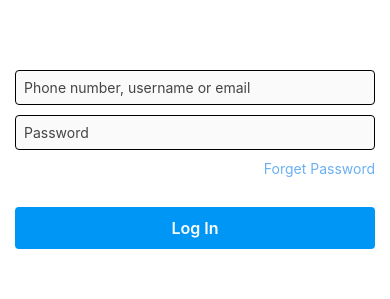
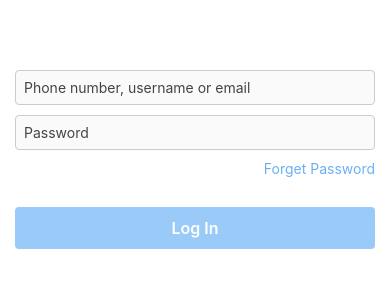
Before and after one commit to deepakrh185/react-native-ig, a React Native app: screen /LoginScreen in a window 390 px wide. Shown: the part 185-484 px from the top of the page. Built offline with nearby package versions, Linux system fonts and the light colour scheme.

Commit message:
done with login page

```diff
--- a/components/LoginScreen/LoginForm.js
+++ b/components/LoginScreen/LoginForm.js
@@ -1,4 +1,4 @@
-import React from "react";
+import React, { useState } from "react";
 import {
   View,
   TextInput,
@@ -8,12 +8,40 @@ import {
   Pressable,
   TouchableOpacity,
 } from "react-native";
+import * as Yup from "yup";
+import { Formik } from "formik";
+import * as Validator from "email-validator";
 
 const LoginForm = () => {
+  const loginFormSchema = Yup.object().shape({
+    email: Yup.string().email().required("An email is required"),
+    password: Yup.string()
+      .required()
+      .min(6, "Your password has to have at least 8 characters"),
+  });
   return (
     <View style={styles.container}>
+      <Formik
+        initialValues={{ email: "", password: "" }}
+        onSubmit={(values) => {
+          console.log(values);
+        }}
+        validationSchema={loginFormSchema}
+        validateOnMount={true}
+      >
+        {({ handleChange, handleBlur, handleSubmit, values, isValid }) => (
           <View style={styles.wrapper}>
-        <View style={styles.inputField}>
+            <View
+              style={[
+                styles.inputField,
+                {
+                  borderColor:
+                    values.email.length < 1 || Validator.validate(values.email)
+                      ? "#ccc"
+                      : "red",
+                },
+              ]}
+            >
               <TextInput
                 placeholderTextColor="#444"
                 placeholder="Phone number, username or email"
@@ -21,9 +49,22 @@ const LoginForm = () => {
                 keyboardType="email-address"
                 textContentType="emailAddress"
                 autoFocus={true}
+                onChangeText={handleChange("email")}
+                onBlur={handleBlur("email")}
+                value={values.email}
               />
             </View>
-        <View style={styles.inputField}>
+            <View
+              style={[
+                styles.inputField,
+                {
+                  borderColor:
+                    1 > values.password.length || values.password.length > 6
+                      ? "#ccc"
+                      : "red",
+                },
+              ]}
+            >
               <TextInput
                 placeholderTextColor="#444"
                 placeholder="Password"
@@ -31,6 +72,9 @@ const LoginForm = () => {
                 autoCorrect={false}
                 secureTextEntry={true}
                 textContentType="password"
+                onChangeText={handleChange("password")}
+                onBlur={handleBlur("password")}
+                value={values.password}
               />
             </View>
             <View style={{ alignItems: "flex-end", marginBottom: 30 }}>
@@ -38,8 +82,8 @@ const LoginForm = () => {
             </View>
             <Pressable
               titleSize={20}
-          style={styles.button}
-          onPress={() => console.log("clicked me")}
+              style={styles.button(isValid)}
+              onPress={handleSubmit}
             >
               <Text style={styles.buttonText}>Log In</Text>
             </Pressable>
@@ -51,6 +95,8 @@ const LoginForm = () => {
               </TouchableOpacity>
             </View>
           </View>
+        )}
+      </Formik>
     </View>
   );
 };
@@ -68,13 +114,13 @@ const styles = StyleSheet.create({
     marginBottom: 10,
     borderWidth: 1,
   },
-  button: {
-    backgroundColor: "#0096F6",
+  button: (isValid) => ({
+    backgroundColor: isValid ? "#0096F6" : "#9ACAF7",
     alignItems: "center",
     justifyContent: "center",
     minHeight: 42,
     borderRadius: 4,
-  },
+  }),
   buttonText: {
     fontWeight: "600",
     color: "#fff",
--- a/package.json
+++ b/package.json
@@ -2,6 +2,7 @@
   "dependencies": {
     "@react-navigation/native": "^6.0.6",
     "@react-navigation/stack": "^6.0.11",
+    "email-validator": "^2.0.4",
     "expo": "^43.0.0",
     "formik": "^2.2.9",
     "g": "^2.0.1",
```
Also changed, not shown: 1 other file (tests, documents, lock files or other folders). Lines whose indentation alone changed are shown as unchanged.
